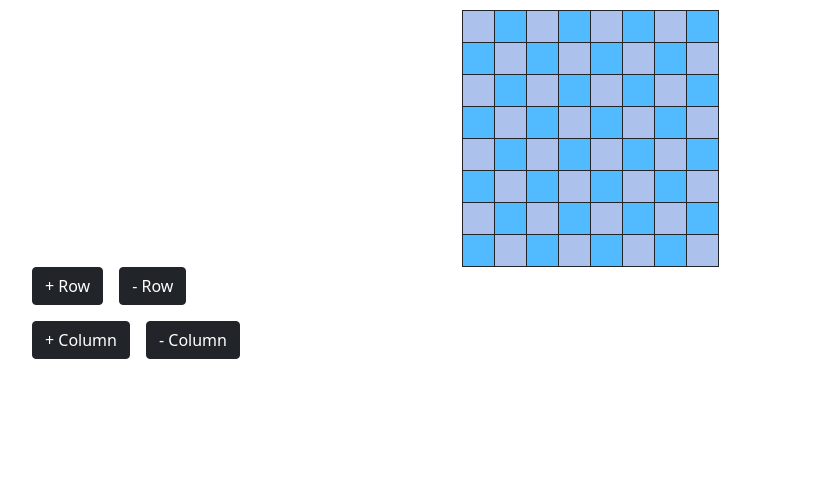
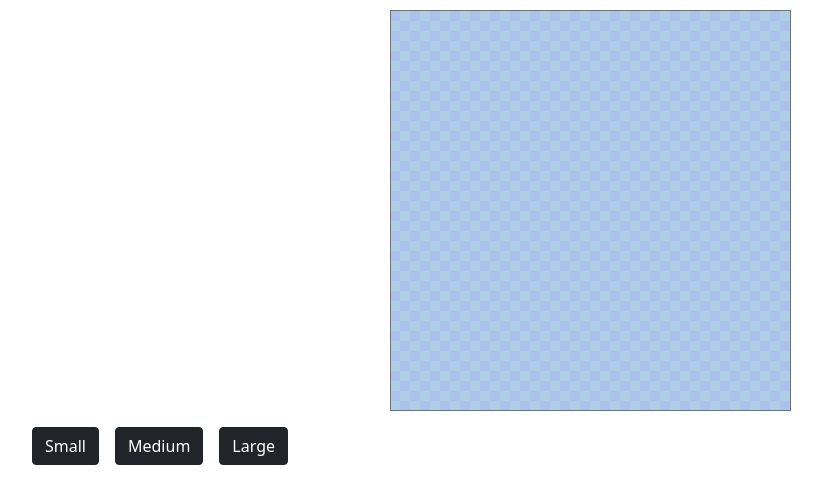
Before and after one commit to muratcanakcay/React-Lab-Tasks, a React (Create React App) app in the folder lab6/: page / in a window 1280 px wide. Shown: the top 504 px of the page, without its empty margins (50-872 px from the left). Built offline with nearby package versions, Linux system fonts and the light colour scheme.

Commit message:
selectable board size implemented

```diff
--- a/lab6/public/index.html
+++ b/lab6/public/index.html
@@ -2,13 +2,6 @@
 <html lang="en">
   <head>
     <meta charset="utf-8" />
-    <style>
-      .chess-board { border-spacing: 0; border-collapse: collapse; }
-      .chess-board th { padding: .5em; }
-      .chess-board td { border: 1px solid; width: 2em; height: 2em; }
-      .chess-board .light { background: rgb(82, 186, 255); }
-      .chess-board .dark { background: rgb(172, 193, 236); }
-      </style>
     <link rel="icon" href="%PUBLIC_URL%/favicon.ico" />
     <meta name="viewport" content="width=device-width, initial-scale=1" />
     <meta name="theme-color" content="#000000" />
--- a/lab6/src/actions/index.tsx
+++ b/lab6/src/actions/index.tsx
@@ -1,15 +1,7 @@
 // action makers
-
-export const setRows = (val: number) => {
+export const setBoardSize = (val: number) => {
     return {
-        type: "SET_ROWS",
+        type: "SET_BOARD",
         payload: val
     }
 }
-
-export const setCols = (val: number) => {
-    return {
-        type: "SET_COLS",
-        payload: val
-    }
-}
--- a/lab6/src/components/App.tsx
+++ b/lab6/src/components/App.tsx
@@ -2,33 +2,29 @@
 import { connect } from "react-redux"
 
 import Board from './Board'
-import { setRows } from "../actions"
-import { setCols } from '../actions'
+import { setBoardSize } from '../actions'
 
 
 
 const App = (props: any) => {
-    console.log(props.nRows, props.nCols)
+    console.log(props.nRows)
 
     return (
         <div className="container" style={{ marginTop: "10px" }}>
             <div className="d-flex justify-content-center align-items-center">
-                <Board nRows={props.nRows} nCols={props.nCols} />
-            </div>
-            <div>
-                <button className="btn btn-dark me-3" onClick={() => props.setRows(1)}>+ Row</button>
-                <button className="btn btn-dark" onClick={() => props.setRows(-1)}>- Row</button>
+                <Board nRows={props.nRows} />
             </div>
             <div className="mt-3">
-                <button className="btn btn-dark me-3" onClick={() => props.setCols(1)}>+ Column</button>
-                <button className="btn btn-dark" onClick={() => props.setCols(-1)}>- Column</button>
+                <button className="btn btn-dark me-3" onClick={() => props.setBoardSize(1)}>Small</button>
+                <button className="btn btn-dark me-3" onClick={() => props.setBoardSize(1.5)}>Medium</button>
+                <button className="btn btn-dark me-3" onClick={() => props.setBoardSize(2)}>Large</button>
             </div>
         </div>
     )
 }
 
 const mapStateToProps = (state: any) => {
-    return { nRows: state.nRows, nCols: state.nCols }
+    return { nRows: state.nRows }
 }
 
-export default connect(mapStateToProps, { setRows: setRows, setCols: setCols })(App)
+export default connect(mapStateToProps, { setBoardSize: setBoardSize })(App)
--- /dev/null
+++ b/lab6/src/components/Board.css
@@ -0,0 +1,5 @@
+table.chess-board { border-spacing: 0; border-collapse: collapse; }
+table.chess-board td { width: 10px; height: 10px; }
+table.chess-board .light { background: rgb(175, 205, 228); }
+table.chess-board .dark { background: rgb(172, 193, 236); }
+table.chess-board .snake { background: rgb(41, 92, 12); }
--- a/lab6/src/components/Board.tsx
+++ b/lab6/src/components/Board.tsx
@@ -1,10 +1,11 @@
 import React from 'react'
+import "./Board.css"
 
-const rows = (nRows: number, nCols: number) => {
+const rows = (nRows: number) => {
     return (
         Array.from(new Array(nRows)).map((_, rowNo) => (
             <tr key={rowNo}>
-                {cols(rowNo, nCols)}
+                {cols(rowNo, nRows)}
             </tr>
         )
         ))
@@ -19,14 +20,13 @@
 }
 
 const Board: React.FC<{
-    nRows: number,
-    nCols: number
-}> = ({ nRows, nCols }) => {
+    nRows: number
+}> = ({ nRows }) => {
     return (
         <div>
-            <table className="chess-board">
+            <table className="chess-board border border-secondary">
                 <tbody>
-                    {rows(nRows, nCols)}
+                    {rows(nRows)}
                 </tbody>
             </table>
         </div>
--- /dev/null
+++ b/lab6/src/reducers/boardReducer.tsx
@@ -0,0 +1,10 @@
+const boardReducer = (state = 40, action: any) => {
+    switch (action.type) {
+        case "SET_BOARD":
+            return action.payload * 20
+        default:
+            return state
+    }
+}
+
+export default boardReducer
--- a/lab6/src/reducers/colsReducer.tsx
+++ /dev/null
@@ -1,10 +0,0 @@
-const colsReducer = (state = 8, action: any) => {
-    switch (action.type) {
-        case "SET_COLS":
-            return state + action.payload
-        default:
-            return state
-    }
-}
-
-export default colsReducer
--- a/lab6/src/reducers/index.tsx
+++ b/lab6/src/reducers/index.tsx
@@ -1,8 +1,6 @@
 import { combineReducers } from "redux"
-import rowsReducer from "./rowsReducer"
-import colsReducer from "./colsReducer"
+import boardReducer from "./boardReducer"
 
 export default combineReducers({
-    nRows: rowsReducer,
-    nCols: colsReducer
+    nRows: boardReducer,
 })
--- a/lab6/src/reducers/rowsReducer.tsx
+++ /dev/null
@@ -1,10 +0,0 @@
-const rowsReducer = (state = 8, action: any) => {
-    switch (action.type) {
-        case "SET_ROWS":
-            return state + action.payload
-        default:
-            return state
-    }
-}
-
-export default rowsReducer
```
